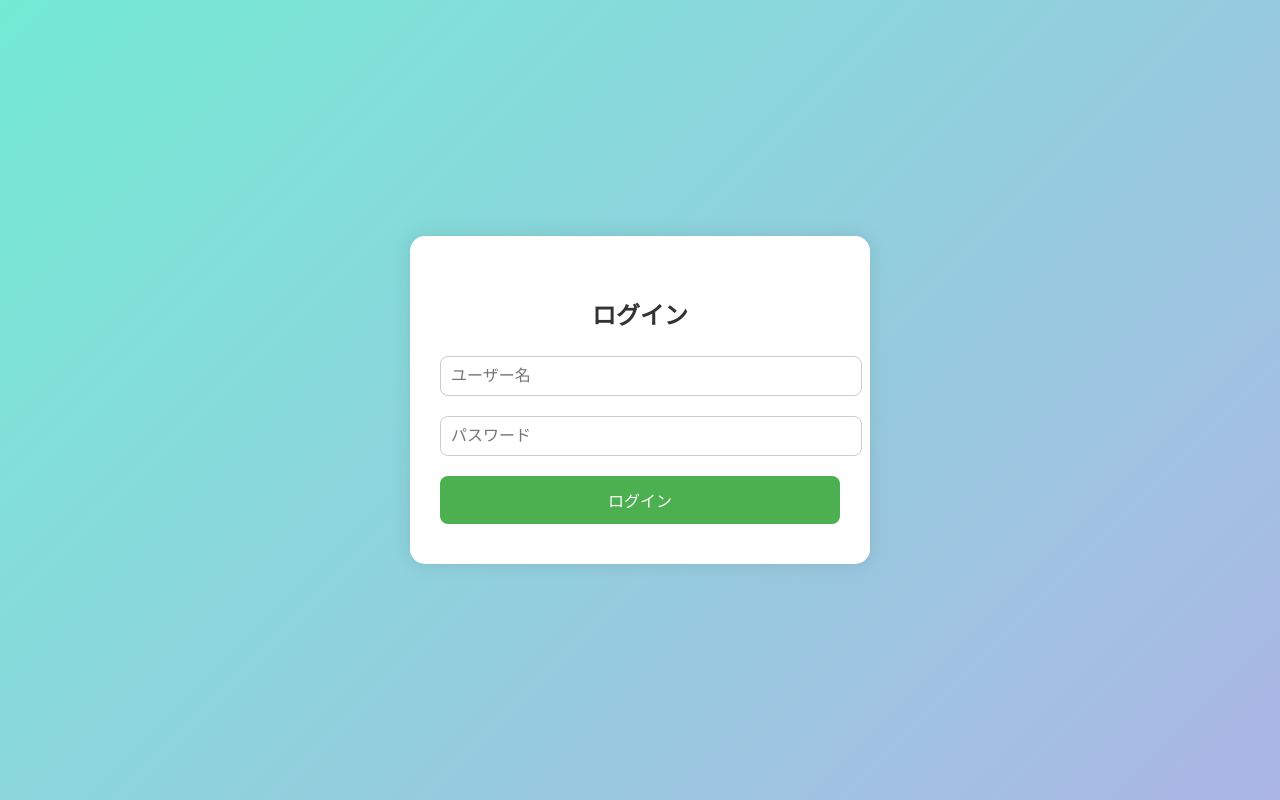
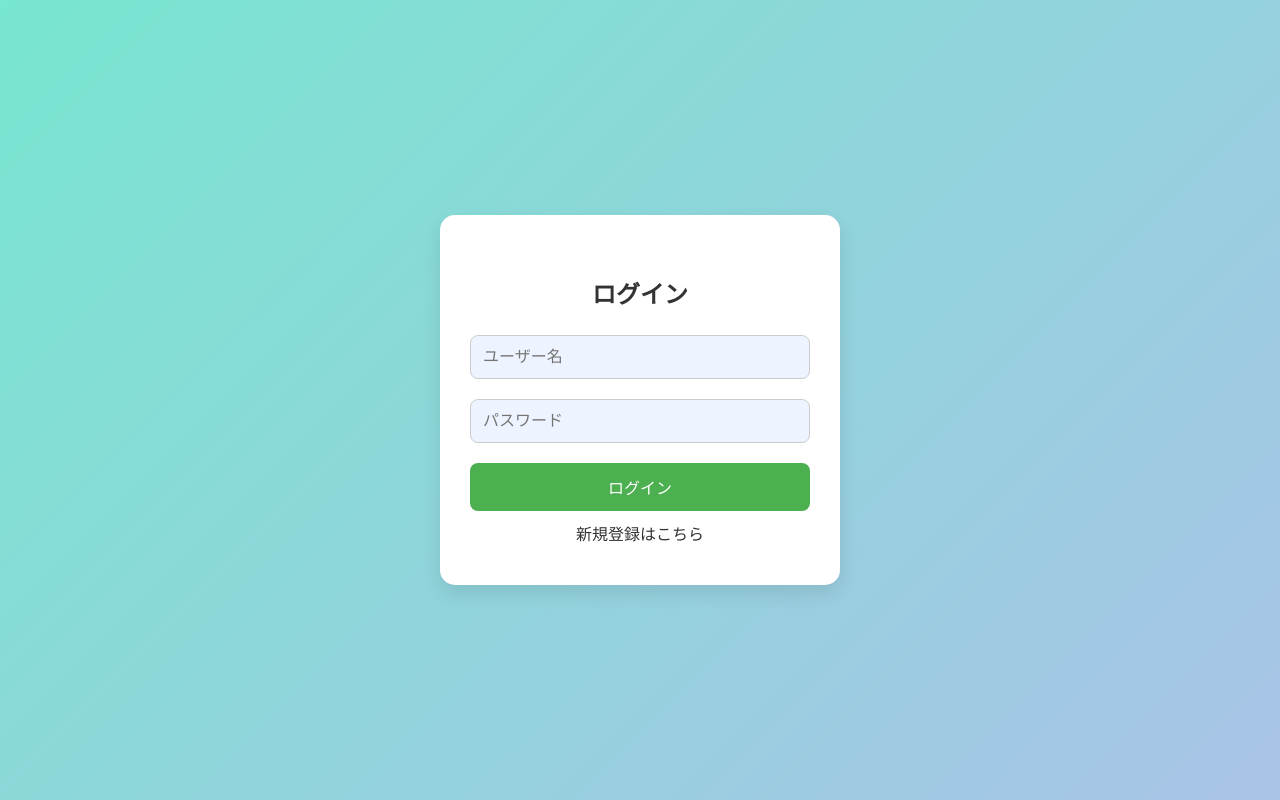
Before and after one commit to TAPISANDESUYO/web, a Flask app: page /login in a window 1280 px wide. Run offline with Flask 3, Linux system fonts and the light colour scheme.

Commit message:
Update login.html

```diff
--- a/templates/login.html
+++ b/templates/login.html
@@ -7,40 +7,39 @@
         body {
             margin: 0;
             padding: 0;
-            background: linear-gradient(135deg, #74ebd5, #ACB6E5);
-            font-family: 'Segoe UI', Tahoma, Geneva, Verdana, sans-serif;
             height: 100vh;
+            background: linear-gradient(135deg, #78E6D0, #A9C3E7);
+            font-family: 'Segoe UI', sans-serif;
             display: flex;
             justify-content: center;
             align-items: center;
         }
-
-        .login-container {
-            background-color: white;
+        .login-box {
+            background: white;
+            border-radius: 15px;
             padding: 40px 30px;
-            border-radius: 15px;
-            box-shadow: 0 0 20px rgba(0,0,0,0.1);
+            box-shadow: 0 8px 20px rgba(0,0,0,0.1);
             width: 100%;
             max-width: 400px;
+            box-sizing: border-box;
+        }
+        .login-box h2 {
             text-align: center;
-        }
-
-        .login-container h2 {
             margin-bottom: 25px;
             color: #333;
         }
-
-        .login-container input[type="text"],
-        .login-container input[type="password"] {
+        .login-box input[type="text"],
+        .login-box input[type="password"] {
             width: 100%;
-            padding: 10px;
+            padding: 12px;
             margin-bottom: 20px;
             border: 1px solid #ccc;
             border-radius: 8px;
+            background: #eef4ff;
             font-size: 16px;
+            box-sizing: border-box;
         }
-
-        .login-container input[type="submit"] {
+        .login-box input[type="submit"] {
             width: 100%;
             padding: 12px;
             background-color: #4CAF50;
@@ -51,20 +50,30 @@
             cursor: pointer;
             transition: 0.3s;
         }
-
-        .login-container input[type="submit"]:hover {
+        .login-box input[type="submit"]:hover {
             background-color: #45a049;
+        }
+        .login-box .link {
+            text-align: center;
+            margin-top: 10px;
+        }
+        .login-box .link a {
+            color: #333;
+            text-decoration: none;
         }
     </style>
 </head>
 <body>
-    <div class="login-container">
+    <div class="login-box">
         <h2>ログイン</h2>
         <form method="POST">
             <input type="text" name="username" placeholder="ユーザー名" required>
             <input type="password" name="password" placeholder="パスワード" required>
             <input type="submit" value="ログイン">
         </form>
+        <div class="link">
+            <a href="/register">新規登録はこちら</a>
+        </div>
     </div>
 </body>
 </html>
```
